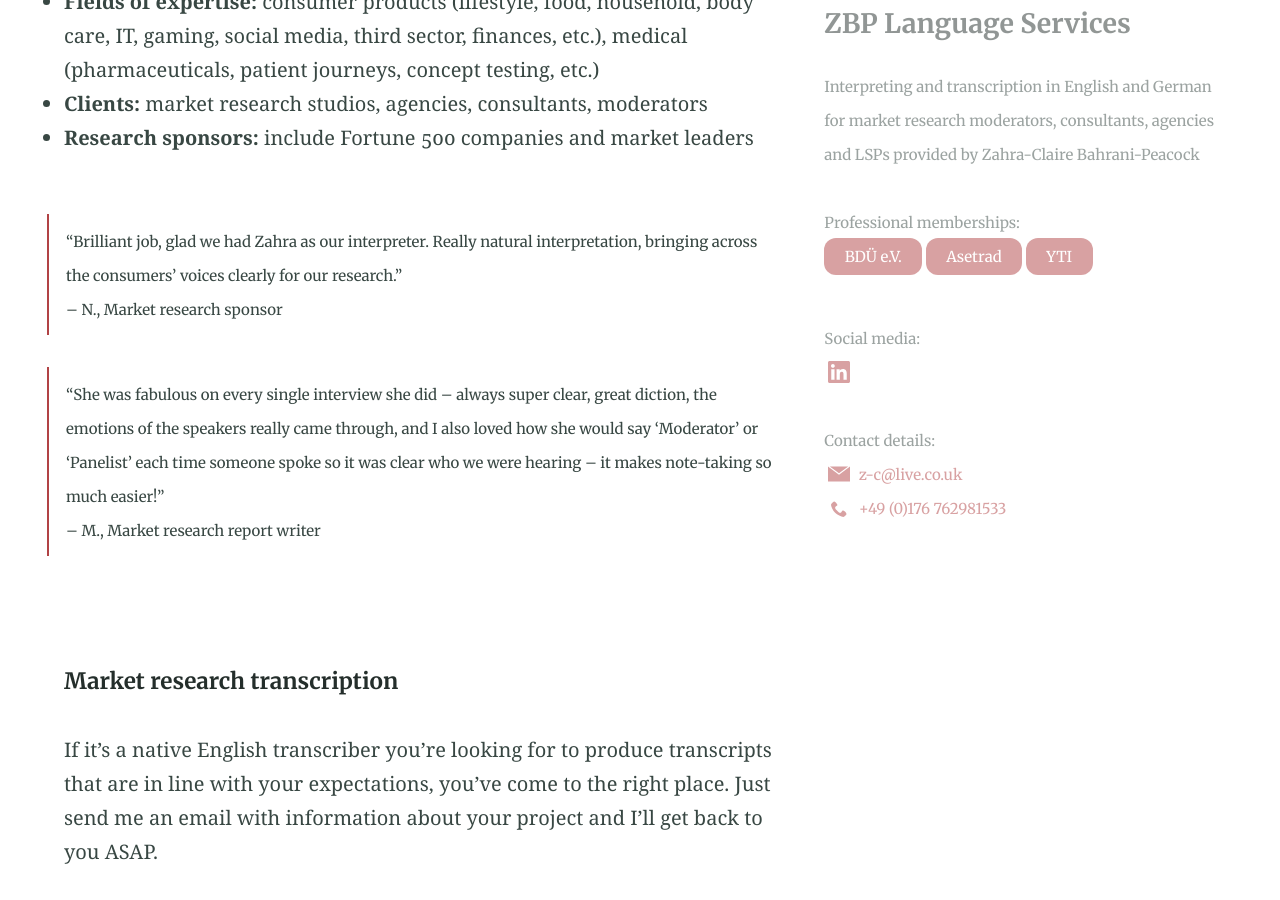
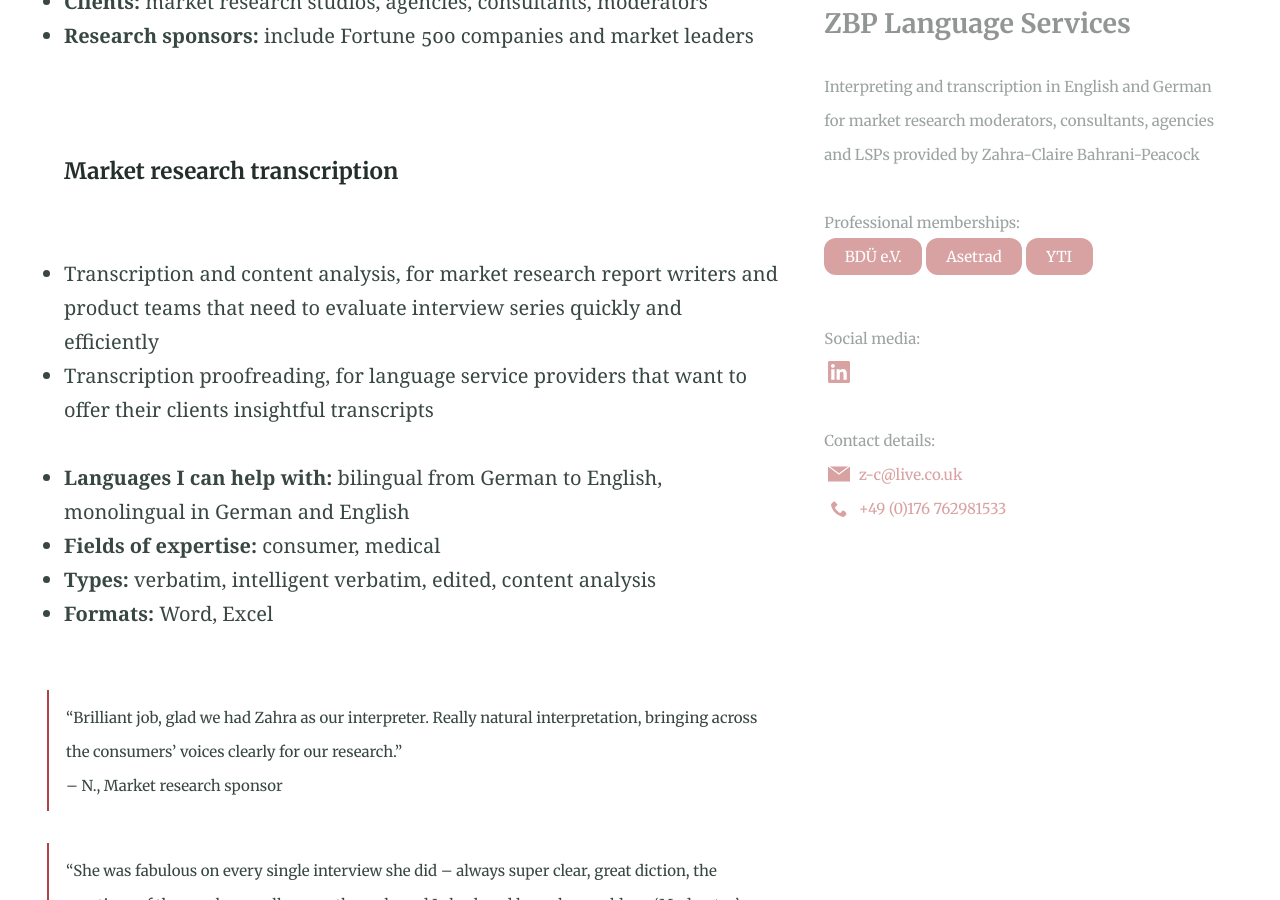
Before and after one commit to Website-2/zbp-language-services.github.io, a Jekyll site: the page built from services.md, in a window 1280 px wide and 900 px high, scrolled down 1121 px. Built offline with Jekyll 4.4.1, drawn with Linux system fonts in a browser that asks for light colours; some of the changed text lies outside the part shown.

Commit message:
Text update

```diff
--- a/services.md
+++ b/services.md
@@ -10,37 +10,32 @@
 <br>
 <h5>Market research interpreting</h5>
 <br>
-Are you looking for a native English interpreter for 1v1s or focus groups that will bring across all the cultural details of what your German-language research participants are saying? Then look no further and send me an email with information about your next project!
-<br>
-* Interpreting, for product teams that want to experience the thoughts, feelings, reactions and personality of their German-language participants
-* Quality assured through HD headset, high-speed ethernet connection for internet, back-up headset and internet connection for IT emergencies
+* For product teams that want to experience not just the words, but the thoughts, feelings, reactions and personality of their German-language participants
+* Quality assured through HD headset, high-speed ethernet connection, back-up headset and internet connection
 <br><br>
 * **Languages I can help with:** German to English, English to German
 * **Settings:** online and offline (simultaneous, consecutive), live and recorded, IDIs and FGs with any number of participants
 * **Fields of expertise:** consumer products (lifestyle, food, household, body care, IT, gaming, social media, third sector, finances, etc.), medical (pharmaceuticals, patient journeys, concept testing, etc.)
 * **Clients:** market research studios, agencies, consultants, moderators
 * **Research sponsors:** include Fortune 500 companies and market leaders
+<br><br><br>
+<h5>Market research transcription</h5>
+<br>
+* Transcription and content analysis, for market research report writers and product teams that need to evaluate interview series quickly and efficiently
+* Transcription proofreading, for language service providers that want to offer their clients insightful transcripts
 <br><br>
+* **Languages I can help with:** bilingual from German to English, monolingual in German and English
+* **Fields of expertise:** consumer, medical
+* **Types:** verbatim, intelligent verbatim, edited, content analysis
+* **Formats:** Word, Excel
+<br><br>
+
 
 ><small>"Brilliant job, glad we had Zahra as our interpreter. Really natural interpretation, bringing across the consumers' voices clearly for our research."<br>
 – N., Market research sponsor</small>
 
 ><small>"She was fabulous on every single interview she did – always super clear, great diction, the emotions of the speakers really came through, and I also loved how she would say ‘Moderator’ or ‘Panelist’ each time someone spoke so it was clear who we were hearing – it makes note-taking so much easier!"<br>
 – M., Market research report writer</small>
-
-<br>
-<h5>Market research transcription</h5>
-<br>
-If it's a native English transcriber you're looking for to produce transcripts that are in line with your expectations, you've come to the right place. Just send me an email with information about your project and I'll get back to you ASAP.
-<br>
-* Transcription and content analysis, for market research report writers and product teams that need to evaluate interview series quickly and efficiently
-* Transcription proofreading, for language service providers that want to offer their clients insightful transcripts
-<br><br>
-* Bilingual from German to English, monolingual in German and English
-* Fields of expertise: medical (oncology, cardiology, gastroenterology, immunology, infectious diseases, robotics), pharmaceuticals, consumer
-* Types: verbatim, intelligent verbatim, edited, content analysis
-* Formats: MS Word, MS Excel
-<br><br>
 
 ><small>"Super helpful to work with as usual!"<br>
 – P., Project manager for market research transcription</small>
@@ -67,3 +62,10 @@
 – J., Yoga teacher</small>
 
 <br><br>
+Are you looking for a native English interpreter for 1v1s or focus groups that will bring across all the cultural details of what your German-language research participants are saying? Then look no further and send me an email with information about your next project!
+
+<br><br><br>
+<center>* * *</center>
+><small>Are you looking for a native English interpreter or transcriber who will bring across all the details of what your German-language research participants are saying and also their personalities?<br>[➺ Then send me a message now and tell me about your project!](/contact/)</small>
+
+<br>
```
